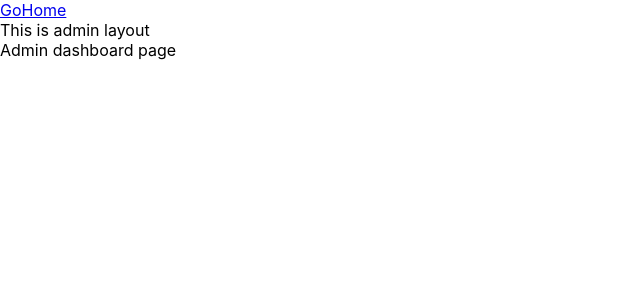
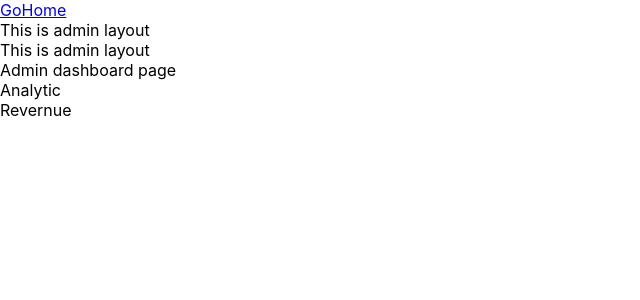
Before and after one commit to khaphan-github/nextjs-scaleable-app, a Next.js app in the folder nextjs-app/: page /dashboard in a window 1280 px wide. Shown: the top 300 px of the page, without its empty margins (0-640 px from the left). Built offline with nearby package versions, Linux system fonts and the light colour scheme.

Commit message:
feat: add admin dashboard layout and analytic/revenue pages

```diff
--- /dev/null
+++ b/nextjs-app/src/app/(admin)/dashboard/@analytic/page.tsx
@@ -0,0 +1,5 @@
+export default function Page() {
+  return (
+    <div>Analytic</div>
+  );
+}
--- /dev/null
+++ b/nextjs-app/src/app/(admin)/dashboard/@revernue/page.tsx
@@ -0,0 +1,5 @@
+export default function Page() {
+  return (
+    <div>Revernue</div>
+  );
+}
--- /dev/null
+++ b/nextjs-app/src/app/(admin)/dashboard/layout.tsx
@@ -0,0 +1,18 @@
+export default function AdminLayout({
+  children,
+  analytic,
+  revernue,
+}: Readonly<{
+  children: React.ReactNode;
+  analytic: React.ReactNode;
+  revernue: React.ReactNode;
+}>) {
+  return (
+    <section>
+      This is admin layout
+      {children}
+      {analytic}
+      {revernue}
+    </section>
+  );
+}
```
